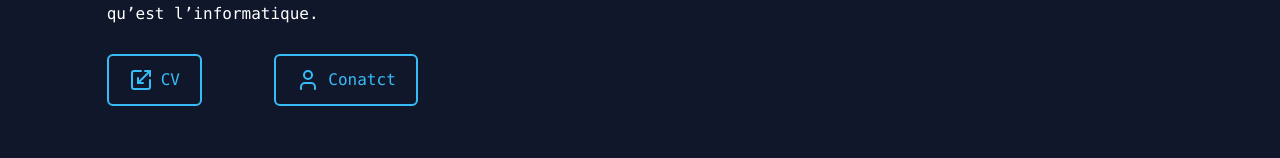
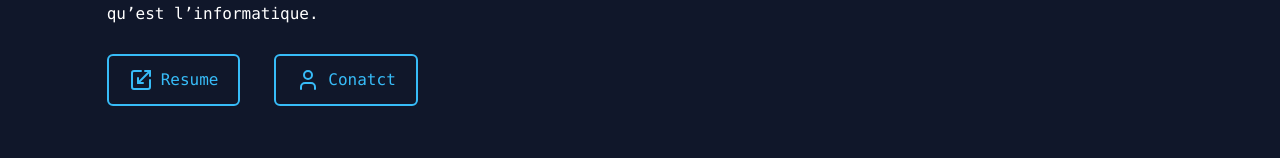
Before and after one commit to souheibriache/portfolio-souheib, a React (Vite) app: page / in a window 1280 px wide. Shown: the part 570-728 px from the top of the page. Built offline with nearby package versions, Linux system fonts and the light colour scheme.

Commit message:
minor changes

```diff
--- a/src/components/sections/Home.tsx
+++ b/src/components/sections/Home.tsx
@@ -38,7 +38,7 @@ const Home = ({}: Props) => {
 
             <div className="flex items-center xl:w-1/2 lg:w-4/6 sm:w-11/12 w-3/4 max-[555px]:w-10/12 max-[495px]:w-11/12 max-[445px]:w-full justify-between pt-6">
               <a href={resume} target="_blank" rel="noreferrer">
-                <ButtonWithImage icon={<Scaling />} label="CV" />
+                <ButtonWithImage icon={<Scaling />} label="Resume" />
               </a>
               <a href="#contact">
                 <ButtonWithImage icon={<User />} label="Conatct" />
```
